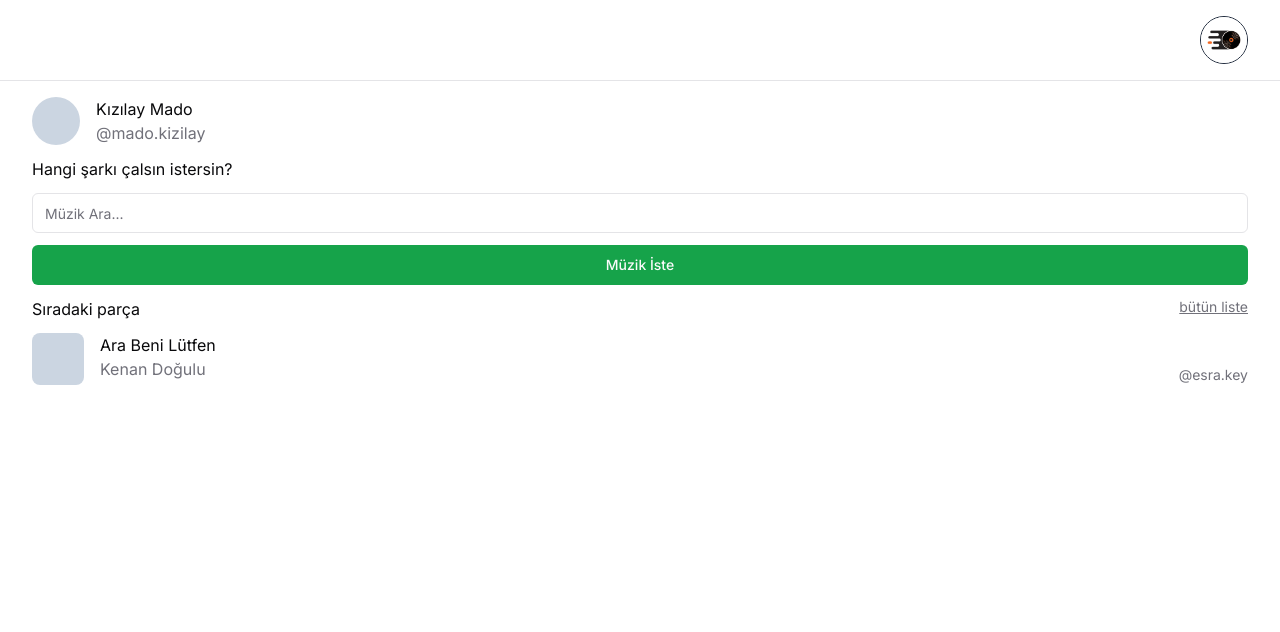
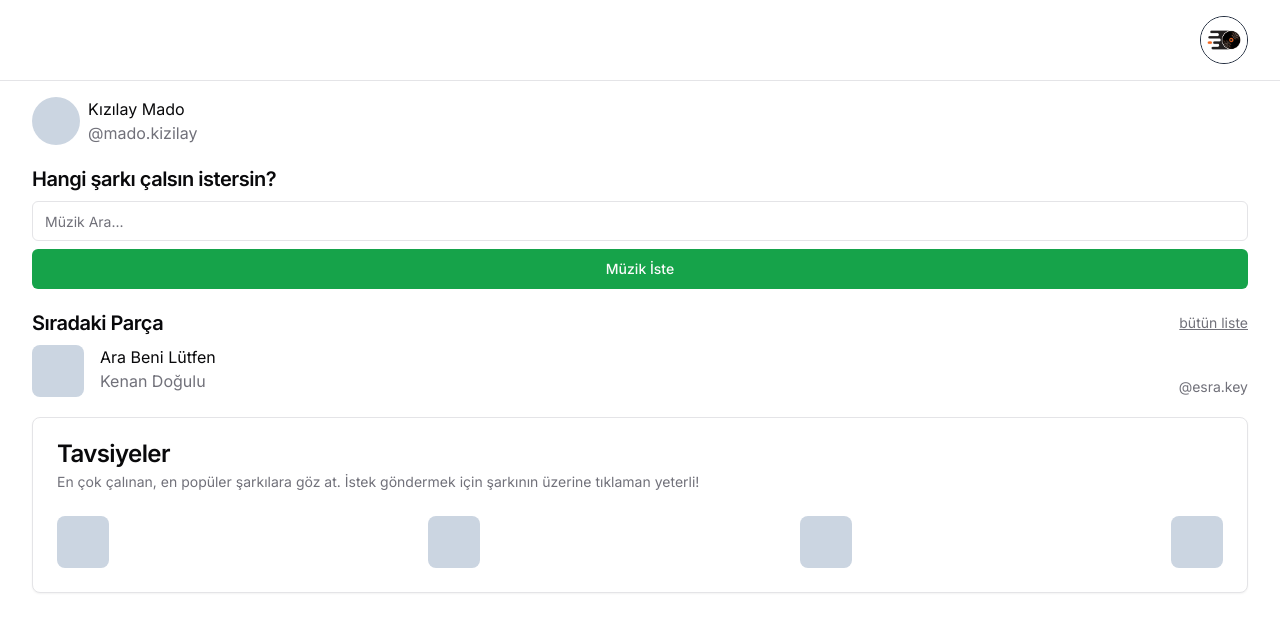
Before and after one commit to log101/istek-muzik, a Next.js app: page / in a window 1280 px wide. Shown: the top 632 px of the page. Built offline with nearby package versions, Linux system fonts and the light colour scheme.

Commit message:
style: add spacing to place page

```diff
--- /dev/null
+++ b/src/components/ui/card.tsx
@@ -0,0 +1,79 @@
+import * as React from "react"
+
+import { cn } from "@/lib/utils"
+
+const Card = React.forwardRef<
+  HTMLDivElement,
+  React.HTMLAttributes<HTMLDivElement>
+>(({ className, ...props }, ref) => (
+  <div
+    ref={ref}
+    className={cn(
+      "rounded-lg border bg-card text-card-foreground shadow-sm",
+      className
+    )}
+    {...props}
+  />
+))
+Card.displayName = "Card"
+
+const CardHeader = React.forwardRef<
+  HTMLDivElement,
+  React.HTMLAttributes<HTMLDivElement>
+>(({ className, ...props }, ref) => (
+  <div
+    ref={ref}
+    className={cn("flex flex-col space-y-1.5 p-6", className)}
+    {...props}
+  />
+))
+CardHeader.displayName = "CardHeader"
+
+const CardTitle = React.forwardRef<
+  HTMLParagraphElement,
+  React.HTMLAttributes<HTMLHeadingElement>
+>(({ className, ...props }, ref) => (
+  <h3
+    ref={ref}
+    className={cn(
+      "text-2xl font-semibold leading-none tracking-tight",
+      className
+    )}
+    {...props}
+  />
+))
+CardTitle.displayName = "CardTitle"
+
+const CardDescription = React.forwardRef<
+  HTMLParagraphElement,
+  React.HTMLAttributes<HTMLParagraphElement>
+>(({ className, ...props }, ref) => (
+  <p
+    ref={ref}
+    className={cn("text-sm text-muted-foreground", className)}
+    {...props}
+  />
+))
+CardDescription.displayName = "CardDescription"
+
+const CardContent = React.forwardRef<
+  HTMLDivElement,
+  React.HTMLAttributes<HTMLDivElement>
+>(({ className, ...props }, ref) => (
+  <div ref={ref} className={cn("p-6 pt-0", className)} {...props} />
+))
+CardContent.displayName = "CardContent"
+
+const CardFooter = React.forwardRef<
+  HTMLDivElement,
+  React.HTMLAttributes<HTMLDivElement>
+>(({ className, ...props }, ref) => (
+  <div
+    ref={ref}
+    className={cn("flex items-center p-6 pt-0", className)}
+    {...props}
+  />
+))
+CardFooter.displayName = "CardFooter"
+
+export { Card, CardHeader, CardFooter, CardTitle, CardDescription, CardContent }
--- a/src/pages/index.tsx
+++ b/src/pages/index.tsx
@@ -4,6 +4,9 @@ import { Separator } from "@/components/ui/separator"
 import Image from "next/image"
 import { Input } from "@/components/ui/input"
 import { Button } from "@/components/ui/button"
+
+import { Card, CardContent, CardDescription, CardFooter, CardHeader, CardTitle } from "@/components/ui/card"
+import { Label } from "@/components/ui/label"
 
 const inter = Inter({ subsets: ["latin"] })
 
@@ -24,8 +27,8 @@ export default function Home() {
 
       <Separator />
 
-      <div className='container flex flex-col space-y-3 py-4 h-full'>
-        <div className='flex flex-row items-center gap-4'>
+      <div className='container flex flex-col space-y-5 py-4 h-full'>
+        <div className='flex flex-row items-center gap-2'>
           <div className='w-[48px] h-[48px] bg-slate-300 rounded-full'></div>
           <div className='flex flex-col h-[48px] justify-between'>
             <p className='text-md'>Kızılay Mado</p>
@@ -33,16 +36,19 @@ export default function Home() {
           </div>
         </div>
 
-        <p>Hangi şarkı çalsın istersin?</p>
+        <div className='flex flex-col gap-2'>
+          <h4 className='scroll-m-20 text-xl font-semibold tracking-tight'>Hangi şarkı çalsın istersin?</h4>
 
-        <Input placeholder='Müzik Ara...' />
-        <Button className='w-full bg-green-600 hover:bg-green-500'>Müzik İste</Button>
+          <Input placeholder='Müzik Ara...' />
+          <Button className='w-full bg-green-600 hover:bg-green-500'>Müzik İste</Button>
+        </div>
 
-        <div className='flex flex-col gap-3'>
-          <div className='flex flex-row justify-between'>
-            <p className='text-md'>Sıradaki parça</p>
+        <div className='flex flex-col gap-2'>
+          <div className='flex flex-row justify-between items-center'>
+            <h4 className='scroll-m-20 text-xl font-semibold tracking-tight'>Sıradaki Parça</h4>
             <p className='text-sm text-muted-foreground underline'>bütün liste</p>
           </div>
+
           <div className='flex flex-row gap-4 justify-items-stretch'>
             <div className='w-[52px] h-[52px] bg-slate-300 rounded-lg'></div>
             <div>
@@ -53,6 +59,23 @@ export default function Home() {
             <p className='text-sm text-muted-foreground text-right flex-1 self-end'>@esra.key</p>
           </div>
         </div>
+
+        <Card>
+          <CardHeader>
+            <CardTitle>Tavsiyeler</CardTitle>
+            <CardDescription>
+              En çok çalınan, en popüler şarkılara göz at. İstek göndermek için şarkının üzerine tıklaman yeterli!
+            </CardDescription>
+          </CardHeader>
+          <CardContent>
+            <div className='flex flex-row justify-between'>
+              <div className='w-[52px] h-[52px] bg-slate-300 rounded-lg'></div>
+              <div className='w-[52px] h-[52px] bg-slate-300 rounded-lg'></div>
+              <div className='w-[52px] h-[52px] bg-slate-300 rounded-lg'></div>
+              <div className='w-[52px] h-[52px] bg-slate-300 rounded-lg'></div>
+            </div>
+          </CardContent>
+        </Card>
       </div>
     </main>
   )
```
